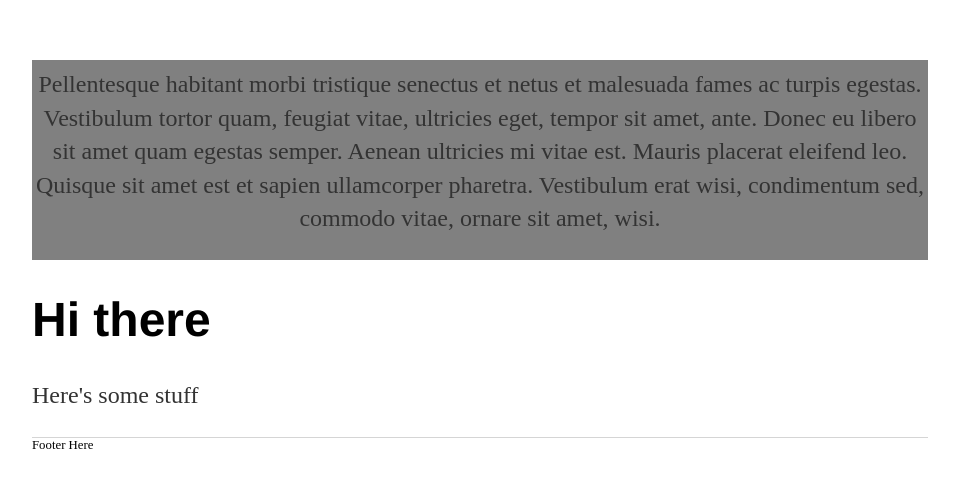
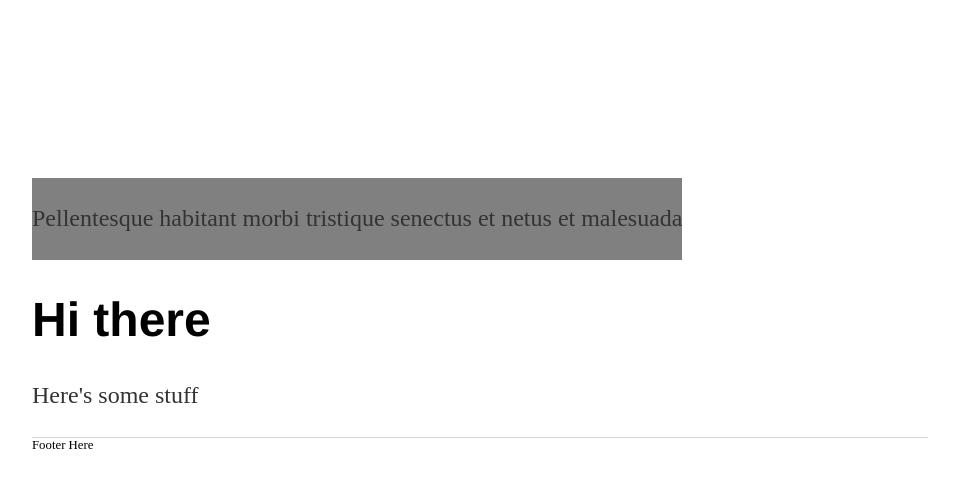
Before and after one commit to thweattm/thweattm.github.io, a Jekyll site: the page built from index.html, in a window 1280 px wide. Shown: the top 488 px of the page, without its empty margins (160-1119 px from the left). Built offline with Jekyll 4.4.1, drawn with Linux system fonts in a browser that asks for light colours.

Commit message:
Update default.html

```diff
--- a/_layouts/default.html
+++ b/_layouts/default.html
@@ -20,7 +20,7 @@
 		<div class="alpha_wrapper">
 			<div class="alpha_2"></div><!-- alpha_2 ends -->
 			<div class="text_holder_2">
-				<p>Pellentesque habitant morbi tristique senectus et netus et malesuada fames ac turpis egestas. Vestibulum tortor quam, feugiat vitae, ultricies eget, tempor sit amet, ante. Donec eu libero sit amet quam egestas semper. Aenean ultricies mi vitae est. Mauris placerat eleifend leo. Quisque sit amet est et sapien ullamcorper pharetra. Vestibulum erat wisi, condimentum sed, commodo vitae, ornare sit amet, wisi.</p>
+				<p>Pellentesque habitant morbi tristique senectus et netus et malesuada</p>
 		  	</div><!-- text_holder_2 ends -->
 		</div><!-- alpha_wrapper ends -->
 
```
